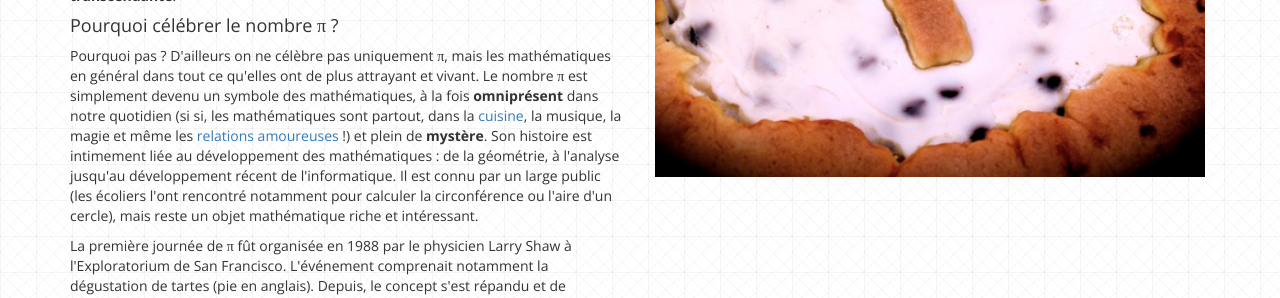
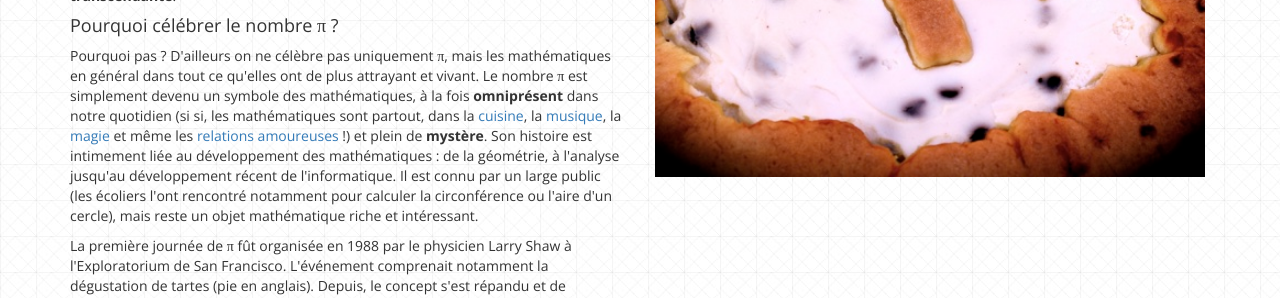
Before and after one commit to Piday/piday.github.io, a Jekyll site: the page built from concept.html, in a window 1280 px wide and 1148 px high. Shown: the part 520-818 px from the top of the window. Built offline with Jekyll 4.4.1, drawn with Linux system fonts in a browser that asks for light colours; nearby versions of some CDN libraries; Markdown is read by kramdown in place of the engine named in the settings.

Commit message:
ajout liens programme

```diff
--- a/concept.html
+++ b/concept.html
@@ -27,7 +27,7 @@
 
 		<h4>Pourquoi célébrer le nombre π ?</h4>
 
-		<p>Pourquoi pas ? D'ailleurs on ne célèbre pas uniquement π, mais les mathématiques en général dans tout ce qu'elles ont de plus attrayant et vivant. Le nombre π est simplement devenu un symbole des mathématiques, à la fois <strong>omniprésent</strong> dans notre quotidien (si si, les mathématiques sont partout, dans la <a class="page-link" href="{{ '/Programme/#cuisine' | prepend: site.baseurl }}">cuisine</a>, la musique, la magie et même les <a class="page-link" href="{{ '/Programme/#cuisine' | prepend: site.baseurl }}">relations amoureuses</a> !) et plein de <strong>mystère</strong>. Son histoire est intimement liée au développement des mathématiques : de la géométrie, à l'analyse jusqu'au développement récent de l'informatique. Il est connu par un large public (les écoliers l'ont rencontré notamment pour calculer la circonférence ou l'aire d'un cercle), mais reste un objet mathématique riche et intéressant.</p>
+		<p>Pourquoi pas ? D'ailleurs on ne célèbre pas uniquement π, mais les mathématiques en général dans tout ce qu'elles ont de plus attrayant et vivant. Le nombre π est simplement devenu un symbole des mathématiques, à la fois <strong>omniprésent</strong> dans notre quotidien (si si, les mathématiques sont partout, dans la <a class="page-link" href="{{ '/Programme/#cuisine' | prepend: site.baseurl }}">cuisine</a>, la <a class="page-link" href="{{ '/Programme/#musique' | prepend: site.baseurl }}">musique</a>, la <a class="page-link" href="{{ '/Programme/#magie' | prepend: site.baseurl }}">magie</a> et même les <a class="page-link" href="{{ '/Programme/#cuisine' | prepend: site.baseurl }}">relations amoureuses</a> !) et plein de <strong>mystère</strong>. Son histoire est intimement liée au développement des mathématiques : de la géométrie, à l'analyse jusqu'au développement récent de l'informatique. Il est connu par un large public (les écoliers l'ont rencontré notamment pour calculer la circonférence ou l'aire d'un cercle), mais reste un objet mathématique riche et intéressant.</p>
 
 		<p>La première journée de π fût organisée en 1988 par le physicien Larry Shaw à l'Exploratorium de San Francisco. L'événement comprenait notamment la dégustation de tartes (pie en anglais). Depuis, le concept s'est répandu et de nombreux événements divers ont eu lieu à travers le monde notamment dans la ville de Princeton, qui célèbre aussi par la même occasion l'anniversaire du cèlèbre physicien Albert Einstein.</p>
 
```
